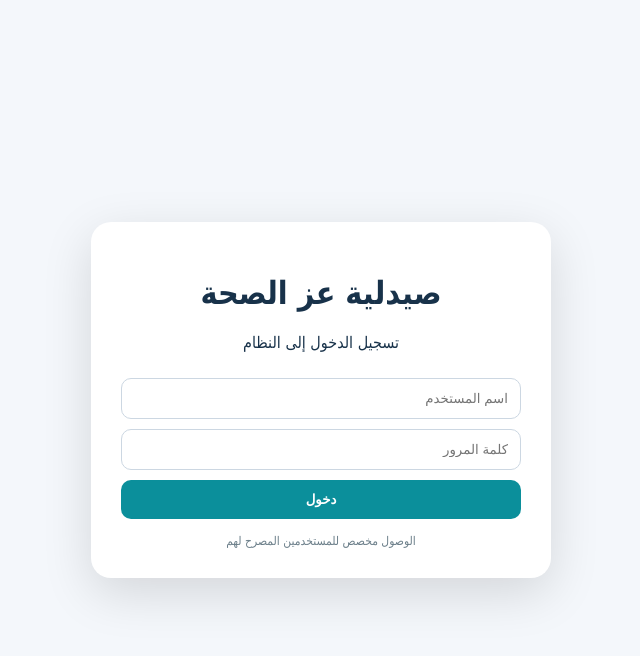
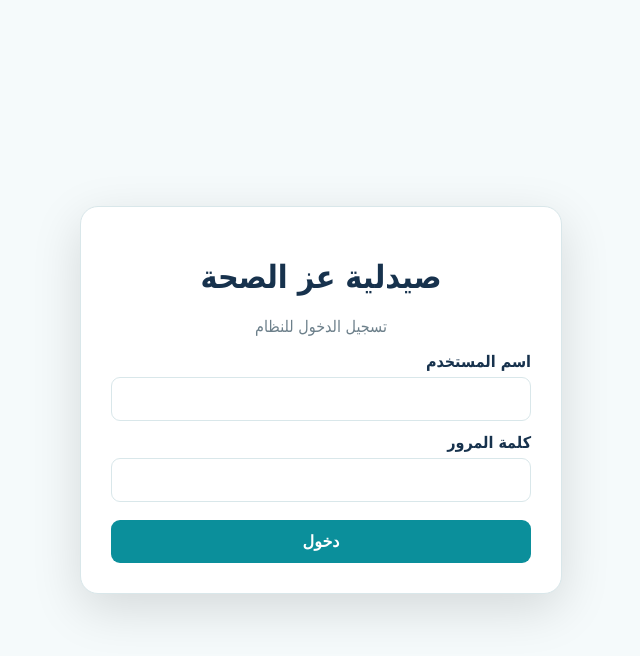
Before and after one commit to ezzpharmacy129-blip/clientorder, a Flask app: template templates/login.html in a window 1280 px wide. Shown: the top 656 px of the page, without its empty margins (319-959 px from the left). Run offline with Flask 3, Linux system fonts and the light colour scheme; the template is opened without the code that fills it, so the values that code supplies are empty.

Commit message:
Polish experimental Arabic login page

```diff
--- a/templates/login.html
+++ b/templates/login.html
@@ -1 +1 @@
-<!doctype html><html lang="ar" dir="rtl"><head><meta charset="utf-8"><meta name="viewport" content="width=device-width,initial-scale=1"><title>تسجيل الدخول - صيدلية عز الصحة</title><style>body{margin:0;min-height:100vh;display:grid;place-items:center;background:#f4f7fb;font-family:Tahoma,Arial;color:#18324a}.card{width:min(400px,90vw);background:#fff;padding:30px;border-radius:20px;box-shadow:0 15px 50px #0002}h1{text-align:center}input,button{width:100%;padding:12px;margin-top:10px;box-sizing:border-box;border-radius:10px}input{border:1px solid #ccd7e2}button{border:0;background:#0b8f9b;color:#fff;font-weight:bold}.hint{font-size:12px;color:#6c7f8a;text-align:center;margin-top:15px}</style></head><body><div class="card"><h1>صيدلية عز الصحة</h1><p style="text-align:center">تسجيل الدخول إلى النظام</p><form method="post"><input name="username" placeholder="اسم المستخدم" autocomplete="username" required><input name="password" type="password" placeholder="كلمة المرور" autocomplete="current-password" required><button>دخول</button></form><div class="hint">الوصول مخصص للمستخدمين المصرح لهم</div></div></body></html>
+<!doctype html><html lang="ar" dir="rtl"><head><meta charset="utf-8"><meta name="viewport" content="width=device-width,initial-scale=1"><title>دخول - صيدلية عز الصحة</title><style>body{margin:0;min-height:100vh;display:grid;place-items:center;background:#f5fafb;font-family:Tahoma,Arial;color:#17324d}.card{width:min(420px,92vw);background:#fff;padding:30px;border-radius:18px;box-shadow:0 15px 50px #0002;border:1px solid #d9e7ea}h1{text-align:center}label{display:block;margin:12px 0 6px;font-weight:700}input{width:100%;padding:12px;border:1px solid #d9e7ea;border-radius:9px;font-size:16px;box-sizing:border-box}button{width:100%;margin-top:18px;padding:12px;border:0;border-radius:9px;background:#0b8f9b;color:#fff;font-weight:700;font-size:16px}</style></head><body><div class="card"><h1>صيدلية عز الصحة</h1><p style="text-align:center;color:#6c7f8a">تسجيل الدخول للنظام</p><form method="post"><label>اسم المستخدم</label><input name="username" autocomplete="username" required><label>كلمة المرور</label><input type="password" name="password" autocomplete="current-password" required><button type="submit">دخول</button></form></div></body></html>
```
